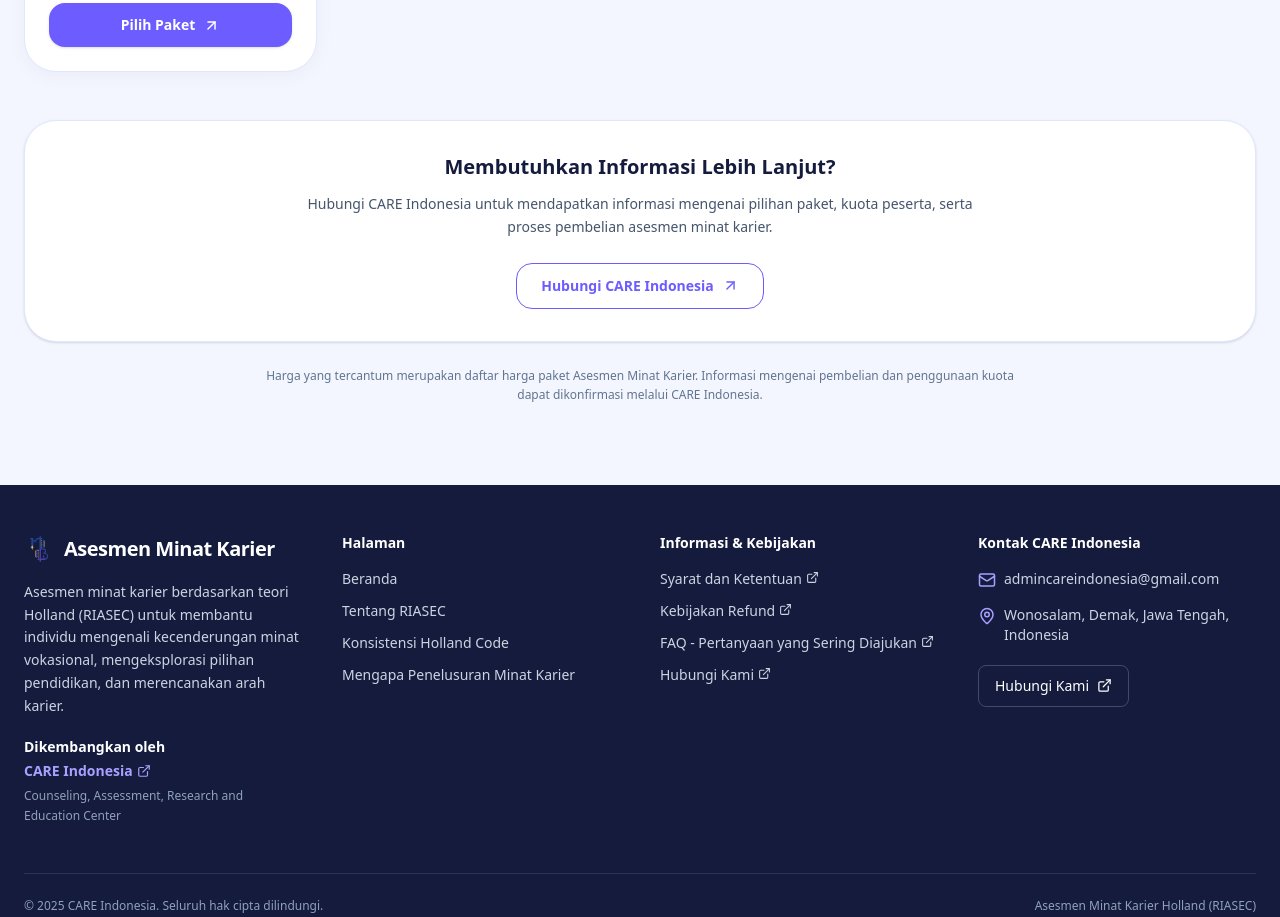
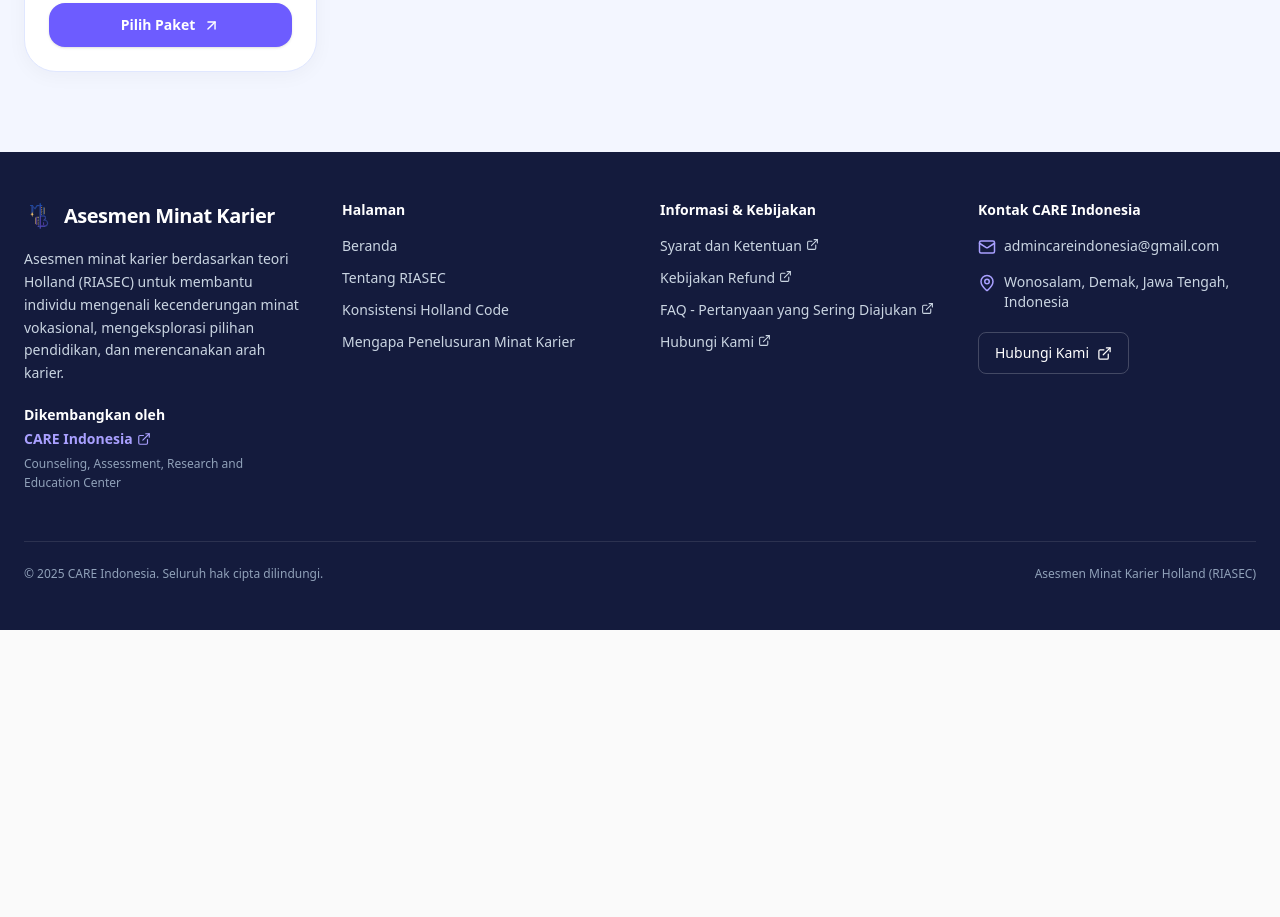
Before and after one commit to BangArulDev/Minat-bakat, a Next.js app: page / in a window 1280 px wide. Shown: the part 4240-5157 px from the top of the page. After the commit the page ends 4870 px from the top, so only its background shows below. Built offline with nearby package versions, Linux system fonts and the light colour scheme.

Commit message:
Update Pricing.jsx

```diff
--- a/src/components/home/Pricing.jsx
+++ b/src/components/home/Pricing.jsx
@@ -228,39 +228,6 @@ export default function Pricing() {
             </div>
           ))}
         </div>
-
-        {/* Informasi Tambahan */}
-        <div className="mt-12 rounded-3xl border border-indigo-100 bg-white px-6 py-8 text-center shadow-sm sm:px-10">
-
-          <h3 className="text-xl font-bold text-[#141b3d]">
-            Membutuhkan Informasi Lebih Lanjut?
-          </h3>
-
-          <p className="mx-auto mt-3 max-w-2xl text-sm leading-relaxed text-slate-600">
-            Hubungi CARE Indonesia untuk mendapatkan informasi
-            mengenai pilihan paket, kuota peserta, serta proses
-            pembelian asesmen minat karier.
-          </p>
-
-          <a
-            href="https://care-indonesia.com/#contact"
-            target="_blank"
-            rel="noopener noreferrer"
-            className="mt-6 inline-flex items-center justify-center gap-2 rounded-xl border border-[#6d5cff] px-6 py-3 text-sm font-bold text-[#6d5cff] transition-colors hover:bg-[#6d5cff] hover:text-white"
-          >
-            Hubungi CARE Indonesia
-            <ArrowUpRight size={17} />
-          </a>
-        </div>
-
-        {/* Catatan */}
-        <p className="mx-auto mt-6 max-w-3xl text-center text-xs leading-relaxed text-slate-500">
-          Harga yang tercantum merupakan daftar harga paket
-          Asesmen Minat Karier. Informasi mengenai pembelian
-          dan penggunaan kuota dapat dikonfirmasi melalui
-          CARE Indonesia.
-        </p>
-
       </div>
     </section>
   );
```
